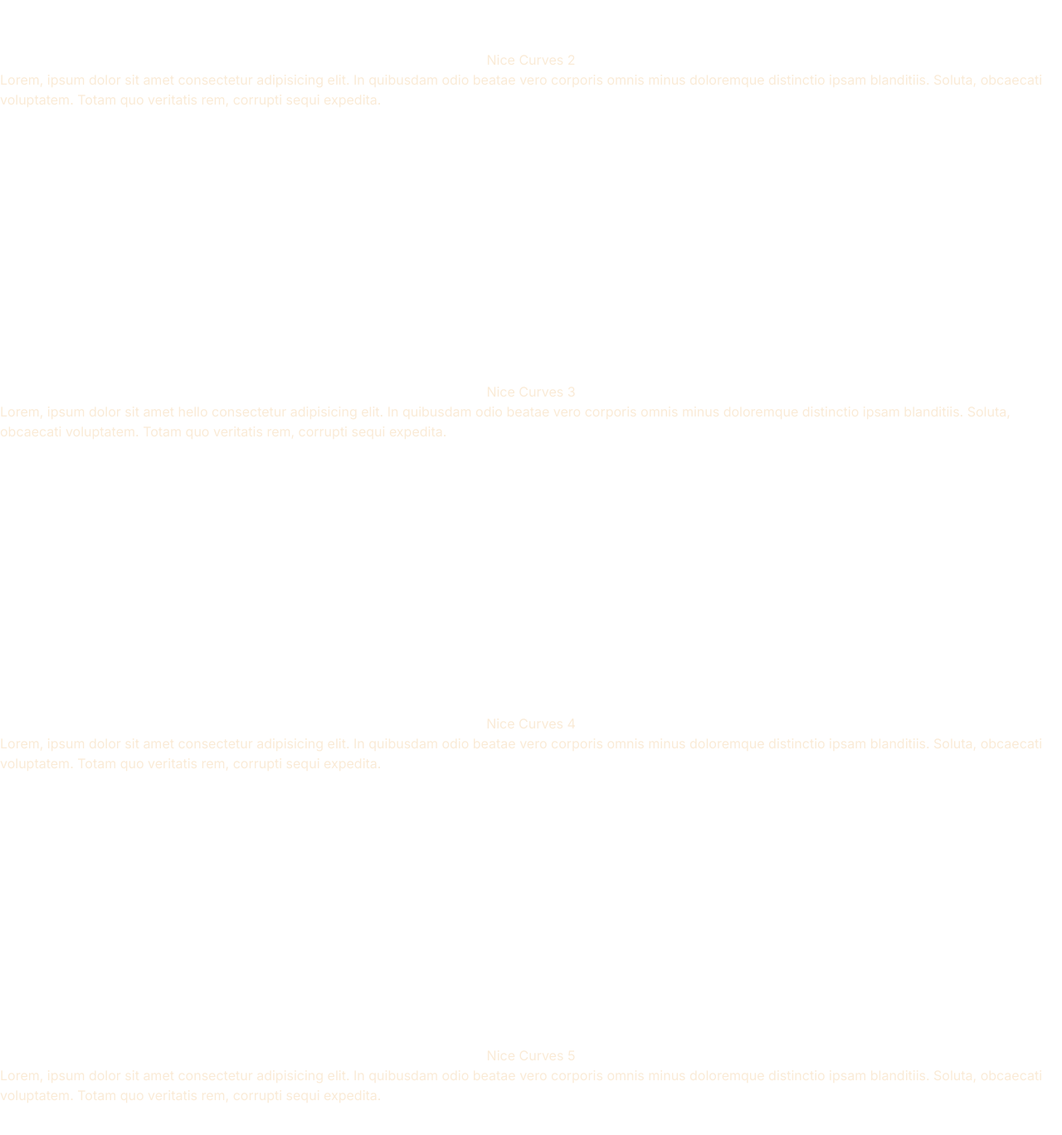
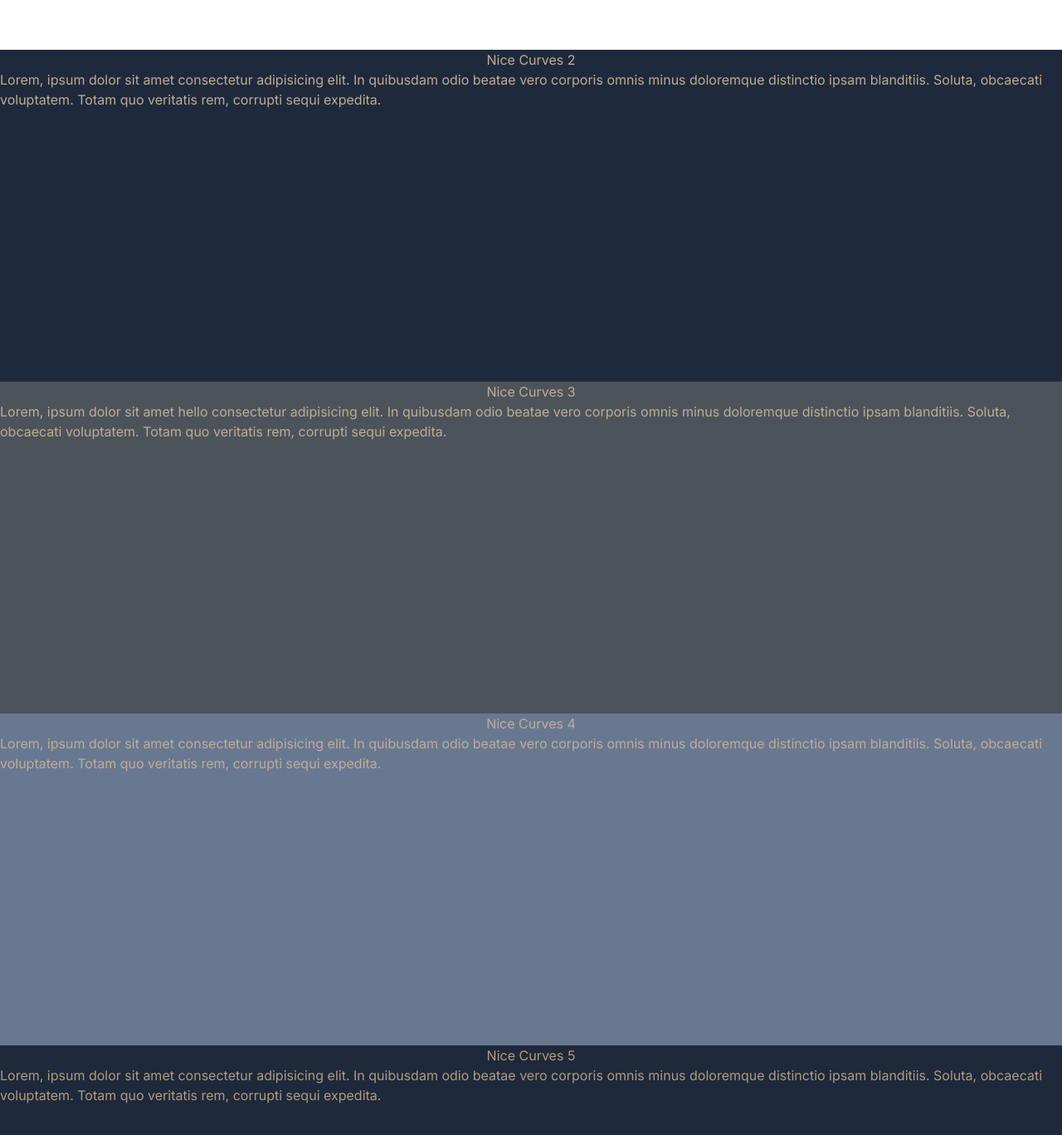
Before and after one commit to KevinStout/kevin_stout_profile, a Next.js app in the folder kevin_stout_profile/: page / in a window 1280 px wide. Shown: the part 1348-2716 px from the top of the page at 83% size. Built offline with nearby package versions, Linux system fonts and the light colour scheme.

Commit message:
changing the color pallet

```diff
--- a/kevin_stout_profile/app/globals.css
+++ b/kevin_stout_profile/app/globals.css
@@ -3,7 +3,8 @@
 @tailwind utilities;
 
 :root {
-  color: antiquewhite;
+  /* color: antiquewhite; */
+  color: #bdad93;
   margin: 0;
   padding: 0;
   font-family: Menlo, Monaco, Consolas, "Liberation Mono", "Courier New", monospace;
@@ -26,6 +27,26 @@ section {
   to {
     background-position: -10000px 5000px;
   }
+}
+
+.primary-background-color {
+  background: #1e293b;
+}
+
+.secondary-background-color {
+  background-color: #4d535b;
+}
+
+.primary-text-color {
+  color: #bdad93;
+}
+
+.secondary-text-color {
+  color: #b09c7d;
+}
+
+.accent-background-color {
+  background-color: #697891;
 }
 
 .stars,
--- a/kevin_stout_profile/app/page.tsx
+++ b/kevin_stout_profile/app/page.tsx
@@ -67,42 +67,42 @@ export default function Home() {
           Soluta, obcaecati voluptatem. Totam quo veritatis rem, corrupti sequi expedita.
         </p>
       </section>
-      <section>
+      <section className="primary-background-color">
         <h1>Nice Curves 2</h1>
         <p>
           Lorem, ipsum dolor sit amet consectetur adipisicing elit. In quibusdam odio beatae vero corporis omnis minus doloremque distinctio ipsam blanditiis.
           Soluta, obcaecati voluptatem. Totam quo veritatis rem, corrupti sequi expedita.
         </p>
       </section>
-      <section>
+      <section className="secondary-background-color">
         <h1>Nice Curves 3</h1>
         <p>
           Lorem, ipsum dolor sit amet hello consectetur adipisicing elit. In quibusdam odio beatae vero corporis omnis minus doloremque distinctio ipsam
           blanditiis. Soluta, obcaecati voluptatem. Totam quo veritatis rem, corrupti sequi expedita.
         </p>
       </section>
-      <section>
+      <section className="accent-background-color">
         <h1>Nice Curves 4</h1>
         <p>
           Lorem, ipsum dolor sit amet consectetur adipisicing elit. In quibusdam odio beatae vero corporis omnis minus doloremque distinctio ipsam blanditiis.
           Soluta, obcaecati voluptatem. Totam quo veritatis rem, corrupti sequi expedita.
         </p>
       </section>
-      <section>
+      <section className="primary-background-color secondary-text-color">
         <h1>Nice Curves 5</h1>
         <p>
           Lorem, ipsum dolor sit amet consectetur adipisicing elit. In quibusdam odio beatae vero corporis omnis minus doloremque distinctio ipsam blanditiis.
           Soluta, obcaecati voluptatem. Totam quo veritatis rem, corrupti sequi expedita.
         </p>
       </section>
-      <section>
+      <section className="secondary-background-color secondary-text-color">
         <h1>Nice Curves 6</h1>
         <p>
           Lorem, ipsum dolor sit amet consectetur adipisicing elit. In quibusdam odio beatae vero corporis omnis minus doloremque distinctio ipsam blanditiis.
           Soluta, obcaecati voluptatem. Totam quo veritatis rem, corrupti sequi expedita.
         </p>
       </section>
-      <section>
+      <section className="accent-background-color secondary-text-color">
         <h1>Nice Curves 7</h1>
         <p>
           Lorem, ipsum dolor sit amet consectetur adipisicing elit. In quibusdam odio beatae vero corporis omnis minus doloremque distinctio ipsam blanditiis.
```
